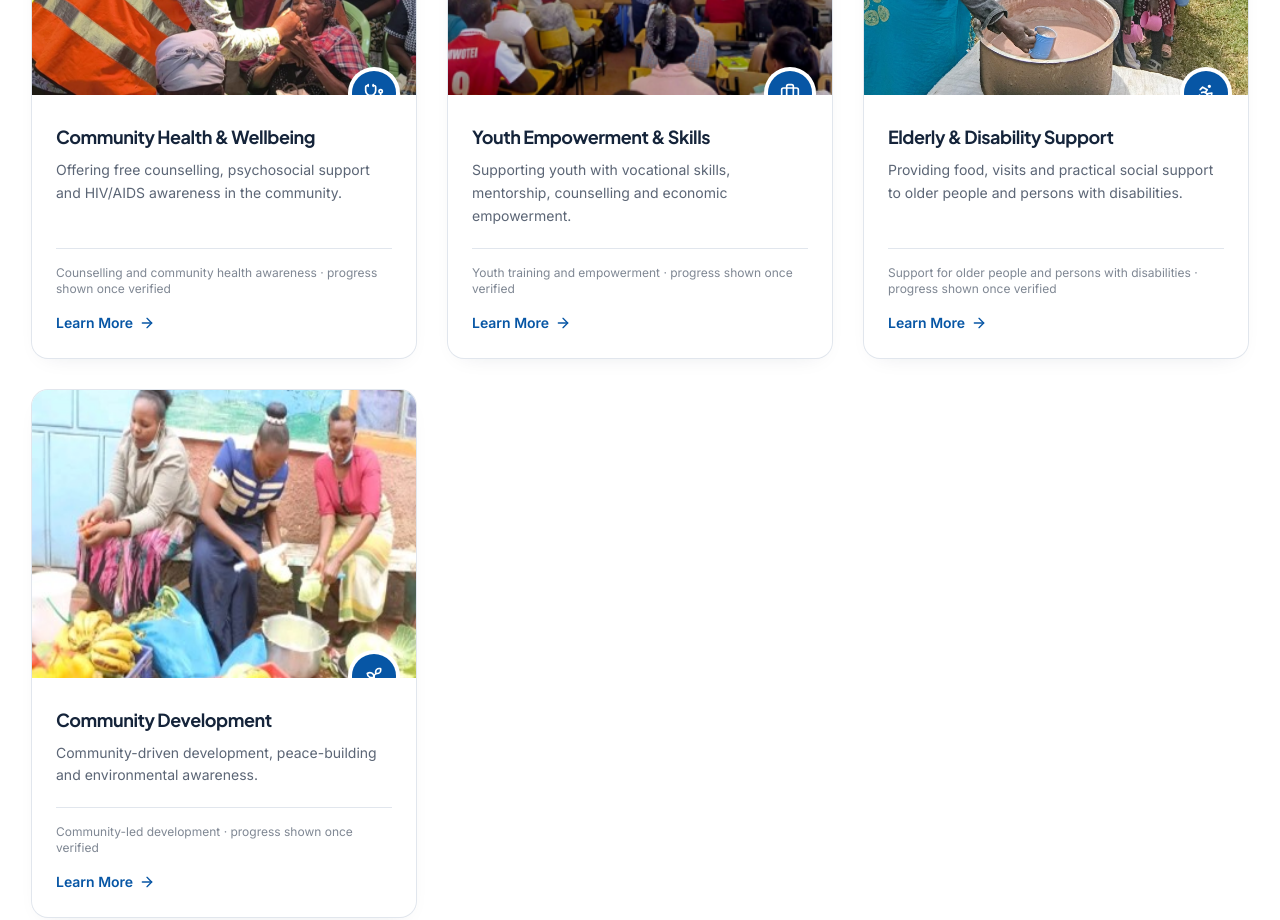
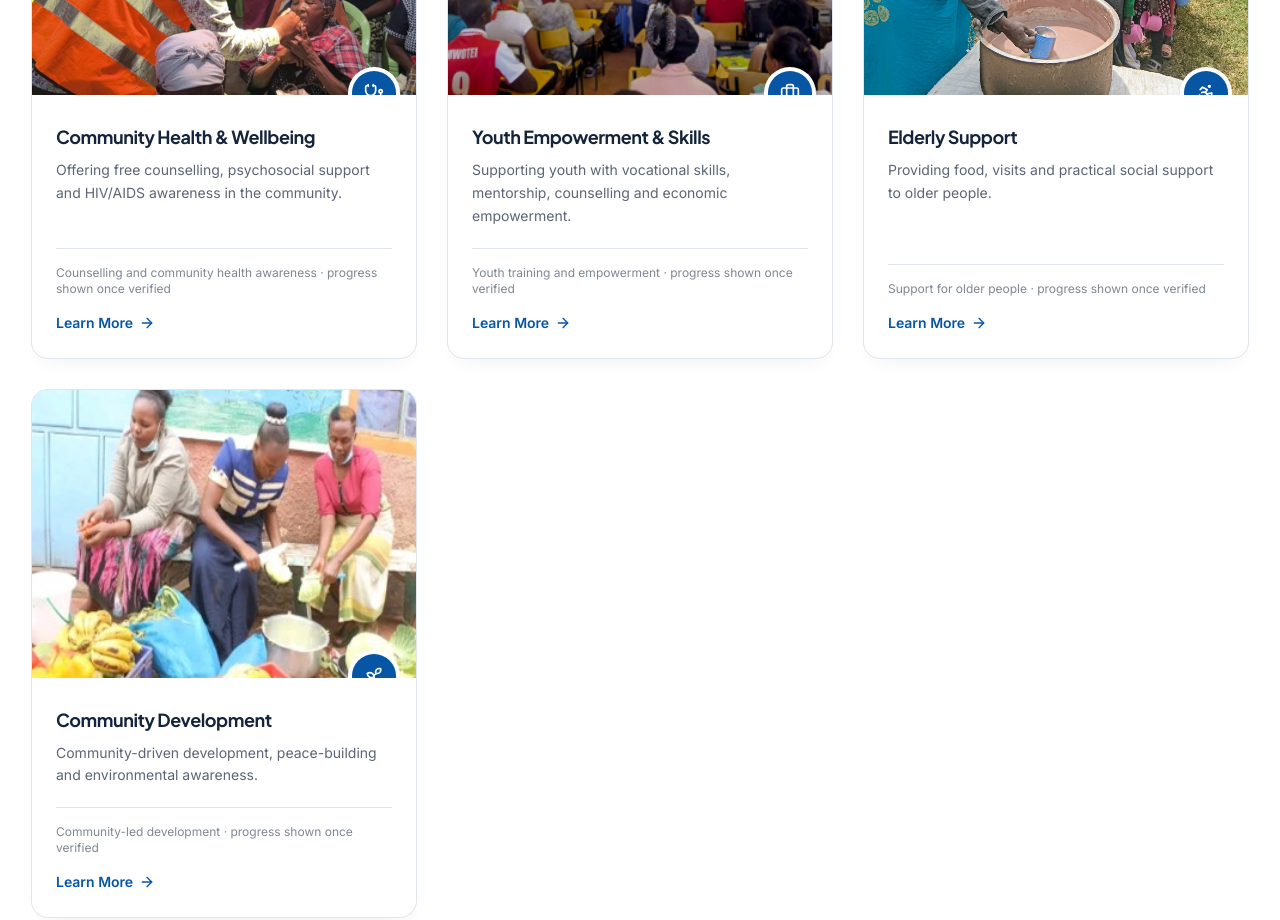
Before and after one commit to bethkimani/initiative-for-needy-cbo, a Next.js app in the folder frontend/: page /causes in a window 1280 px wide. Shown: the part 1580-2500 px from the top of the page. Built offline with nearby package versions, Linux system fonts and the light colour scheme; no server answers.

Commit message:
Remove disabilities references from site content
Removed disabilities wording from the homepage services list, the FeaturedCauses intro, and the articles data. Content-only change with no layout or styling edits.

```diff
--- a/frontend/src/app/(site)/page.tsx
+++ b/frontend/src/app/(site)/page.tsx
@@ -196,8 +196,8 @@ export default function Home() {
               '@type': 'Offer',
               itemOffered: {
                 '@type': 'Service',
-                name: 'Community Healthcare & Disability Advocacy',
-                description: 'Community-based medical outreaches, health monitoring, and disability inclusion initiatives.',
+                name: 'Community Healthcare',
+                description: 'Community-based medical outreaches and health monitoring.',
               },
             },
           ],
--- a/frontend/src/components/home/FeaturedCauses.tsx
+++ b/frontend/src/components/home/FeaturedCauses.tsx
@@ -18,7 +18,7 @@ export function FeaturedCauses() {
       <div className={containerClass}>
         <SectionHeading
           title="Who We Support"
-          intro="Our work supports orphans and vulnerable children, street-connected children, persons with disabilities, widows, youth, young parents and older people."
+          intro="Our work supports orphans and vulnerable children, street-connected children, widows, youth, young parents and older people."
           action={
           <ButtonLink to="/causes" variant="red" size="lg">
               Support Our Causes
--- a/frontend/src/data/articles.ts
+++ b/frontend/src/data/articles.ts
@@ -40,8 +40,8 @@ export const articles: Article[] = [
     excerpt: 'The organization provided food supplies to 100 older people from Kiandutu Slums.',
     content: [
       'In May 2023, Initiative for the Needy provided food supplies to 100 older people from Kiandutu Slums.',
-      'This work builds on an earlier visit to older people and persons with disabilities in Kiandutu in December 2020, when food was also provided.',
-      'Supporting older people and persons with disabilities is part of the organization’s work to promote dignity, equality and access to basic needs.'
+      'This work builds on an earlier visit to older people in Kiandutu in December 2020, when food was also provided.',
+      'Supporting older people is part of the organization’s work to promote dignity, equality and access to basic needs.'
     ],
     photo: images.foodDonation
   },
--- a/frontend/src/data/causes.ts
+++ b/frontend/src/data/causes.ts
@@ -76,15 +76,15 @@ export const causes = [
   icon: BriefcaseIcon
 },
 {
-  slug: 'elderly-and-disability-support',
-  title: 'Elderly & Disability Support',
-  summary: 'Providing food, visits and practical social support to older people and persons with disabilities.',
+  slug: 'elderly-support',
+  title: 'Elderly Support',
+  summary: 'Providing food, visits and practical social support to older people.',
   description: [
-  'The organization has visited and supported older people and persons with disabilities in Kiandutu Slums, including food support.',
+  'The organization has visited and supported older people in Kiandutu Slums, including food support.',
   'It also brought together 100 older people from Kiganjo, Athena and Kiang’ombe to mark the International Day of Older Persons on 1 October 2024.'],
 
   photo: images.causeElderly,
-  goal: 'Support for older people and persons with disabilities',
+  goal: 'Support for older people',
   progress: null,
   icon: AccessibilityIcon
 },
--- a/frontend/src/data/projects.ts
+++ b/frontend/src/data/projects.ts
@@ -52,9 +52,9 @@ export const projects: Project[] = [
     title: 'Kiandutu Community Support',
     category: 'Community Support',
     location: 'Kiandutu Slums, Thika',
-    summary: 'Food support for older people and persons with disabilities in the community.',
+    summary: 'Food support for older people in the community.',
     description: [
-      'The organization visited older people and persons with disabilities in Kiandutu Slums in December 2020 and provided food.',
+      'The organization visited older people in Kiandutu Slums in December 2020 and provided food.',
       'In May 2023, food supplies were provided to 100 older people from Kiandutu Slums.'
     ],
     status: 'Completed',
--- a/frontend/src/data/slides.ts
+++ b/frontend/src/data/slides.ts
@@ -24,7 +24,7 @@ export const slides = [
   },
   {
     headline: 'Community Care: Dignity for Older Persons & Widows',
-    text: 'Restoring dignity across Thika, Juja, and Ruiru through monthly food baskets, healthcare outreaches, and welfare support for older people and persons with disabilities.',
+    text: 'Restoring dignity across Thika, Juja, and Ruiru through monthly food baskets, healthcare outreaches, and welfare support for older people.',
     primary: { label: 'Support Older Persons', to: '/donate' },
     secondary: { label: 'Contact Our Team', to: '/contact' },
     photo: images.teamOffice
--- a/frontend/src/data/values.ts
+++ b/frontend/src/data/values.ts
@@ -49,7 +49,7 @@ export const organizationObjectives = [
 export const impactStats = [
 { value: 77, label: 'Young people trained', detail: 'Completed short vocational courses', icon: UsersIcon },
 { value: 100, label: 'Older people reached', detail: 'Mobilized for the 2024 Older Persons Day', icon: HandHeartIcon },
-{ value: 6, label: 'Priority groups', detail: 'Children, people with disabilities, people living with HIV/AIDS, widows, youth and older people', icon: TargetIcon },
+{ value: 6, label: 'Priority groups', detail: 'Children, people living with HIV/AIDS, widows, youth and older people', icon: TargetIcon },
 { value: 3, label: 'Pilot communities', detail: 'Thika, Juja and Ruiru', icon: MapPinIcon }];
 
 export const approachItems = [
```
